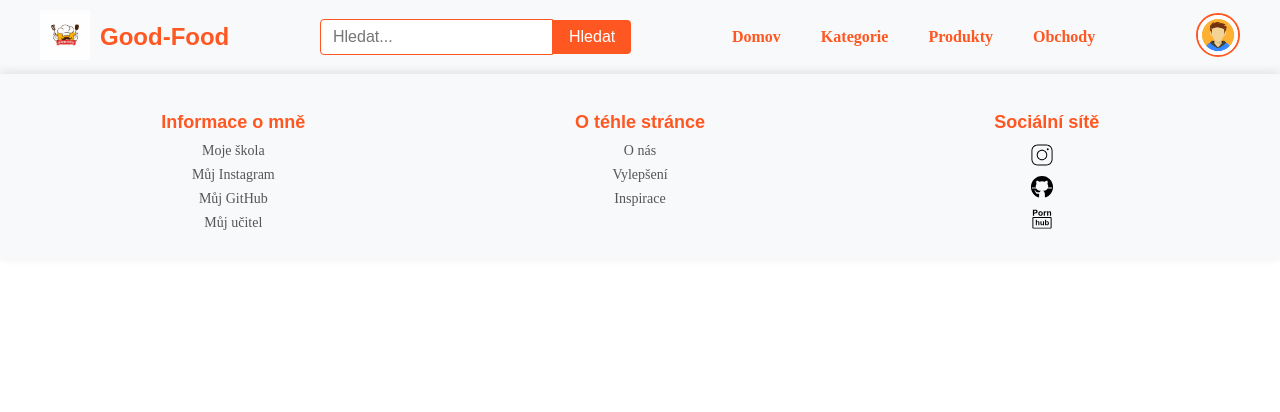
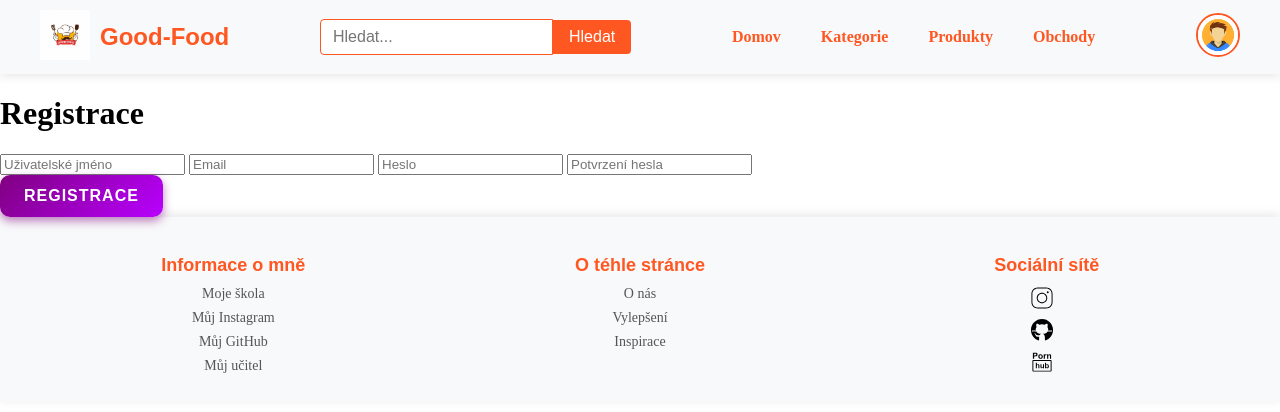
Before and after one commit to Marat141/Heureka-Vyhledavani-Potravin, a SvelteKit app: page /Register in a window 1280 px wide. Shown: the top 412 px of the page. Built offline with nearby package versions, Linux system fonts and the light colour scheme.

Commit message:
Register-Login-atd

```diff
--- a/src/lib/Components/Button.svelte
+++ b/src/lib/Components/Button.svelte
@@ -1,13 +1,45 @@
 <script>
+    export let label = 'Zmáčni'; // Výchozí hodnota tlačítka
+    export let onClick; // Handler kliknutí
+    export let customClass = ''; // Vlastní třída
 
+    function handleClick() {
+        if (onClick) {
+            onClick(); // Spusť handler, pokud existuje
+        }
+    }
 </script>
 
-<button>
-    Original
+<button class={`button ${customClass}`} onclick={handleClick}>
+    {label}
 </button>
 
 <style lang="scss">
-    button{
-        color: red;
-    }
+.button {
+    display: inline-block;
+    padding: 12px 24px;
+    font-size: 1rem;
+    font-weight: bold;
+    color: #fff;
+    text-align: center;
+    text-transform: uppercase;
+    letter-spacing: 1px;
+    background: linear-gradient(135deg, #800080, #b800ff);
+    border: none;
+    border-radius: 10px;
+    cursor: pointer;
+    transition: all 0.3s ease;
+    box-shadow: 0 4px 10px rgba(128, 0, 128, 0.5);
+}
+
+.button:hover {
+    background: linear-gradient(135deg, #b800ff, #800080);
+    box-shadow: 0 6px 15px rgba(186, 85, 211, 0.7);
+    transform: scale(1.05);
+}
+
+.button:active {
+    transform: scale(0.98);
+    box-shadow: 0 3px 8px rgba(128, 0, 128, 0.4);
+}
 </style>
--- a/src/routes/Register/+page.svelte
+++ b/src/routes/Register/+page.svelte
@@ -0,0 +1,96 @@
+<script>
+    import Button from "$lib/Components/Button.svelte";
+
+    let userName = $state("");
+    let userNameError = $state("");
+    let email = $state("");
+    let emailError = $state("");
+    let password = $state("");
+    let passwordError = $state("");
+    let confirmPassword = $state("");
+    let confirmPasswordError = $state("");
+
+    function submitForm() {
+        let hasError = false;
+
+        // Kontrola uživatelského jména
+        if (!userName.trim()) {
+            userNameError = "Vyplňte Uživatelské jméno";
+            hasError = true;
+        } else {
+            userNameError = "";
+        }
+
+        // Kontrola emailu
+        if (!email.trim()) {
+            emailError = "Vyplňte Email";
+            hasError = true;
+        } else {
+            emailError = "";
+        }
+
+        // Kontrola hesla
+        if (!password.trim()) {
+            passwordError = "Vyplňte heslo";
+            hasError = true;
+        } else {
+            passwordError = "";
+        }
+
+        // Kontrola potvrzení hesla
+        if (!confirmPassword.trim()) {
+            confirmPasswordError = "Vyplňte potvrzení hesla";
+            hasError = true;
+        } else if (password !== confirmPassword) {
+            confirmPasswordError = "Hesla se neshodují";
+            hasError = true;
+        } else {
+            confirmPasswordError = "";
+        }
+
+        // Zpracování formuláře, pokud nejsou chyby
+        if (!hasError) {
+            console.log("Formulář byl úspěšně odeslán!", {
+                userName,
+                email,
+                password,
+            });
+        }
+    }
+</script>
+
+<main>
+	<div class="window-register">
+		<h1>Registrace</h1>
+		<div class="inputs">
+			<!-- Uživatelské jméno -->
+			<input type="text" placeholder="Uživatelské jméno" bind:value={userName} />
+			{#if userNameError}
+				<div class="error-message">{userNameError}</div>
+			{/if}
+
+			<!-- Email -->
+			<input type="email" placeholder="Email" bind:value={email} />
+			{#if emailError}
+				<div class="error-message">{emailError}</div>
+			{/if}
+
+			<!-- Heslo -->
+			<input type="password" placeholder="Heslo" bind:value={password} />
+			{#if passwordError}
+				<div class="error-message">{passwordError}</div>
+			{/if}
+
+			<!-- Potvrzení hesla -->
+			<input type="password" placeholder="Potvrzení hesla" bind:value={confirmPassword} />
+			{#if confirmPasswordError}
+				<div class="error-message">{confirmPasswordError}</div>
+			{/if}
+		</div>
+
+		<Button
+			label="Registrace"
+			class="custom-register-button"
+			onClick={submitForm} />
+	</div>
+</main>
```
Also changed, not shown: src/routes/ForgetPassword/+page.svelte (+59 -0 lines), src/routes/Login/+page.svelte (+56 -0 lines), src/routes/NewPassword/+page.svelte (+88 -0 lines).
